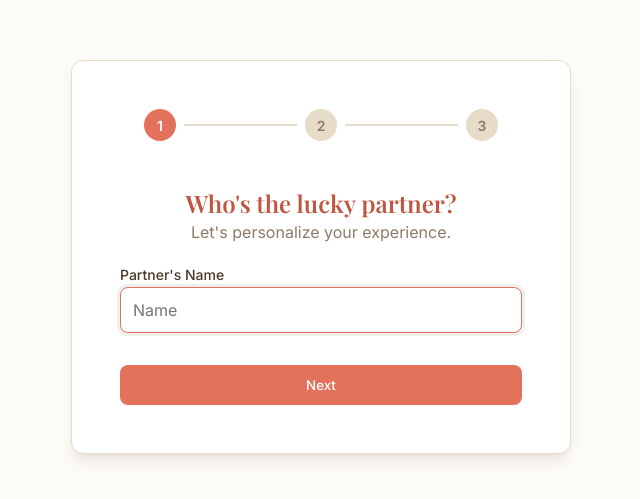
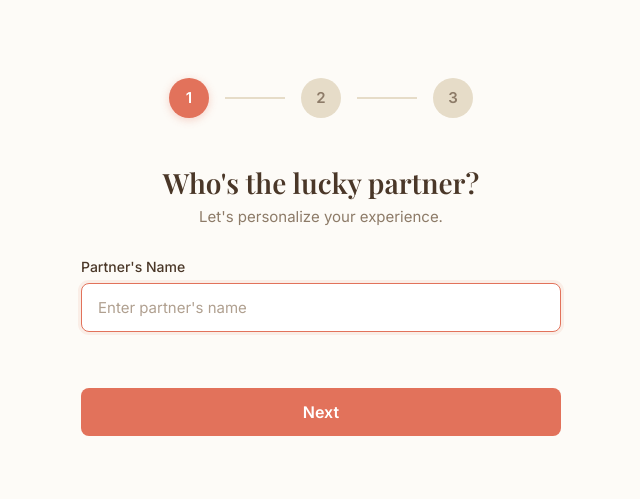
Before and after one commit to Fraganya/knotentials, a Next.js app: page /onboarding in a window 1280 px wide. Shown: the part 143-642 px from the top of the page, without its empty margins (319-959 px from the left). Built offline with nearby package versions, Linux system fonts and the light colour scheme; a web font is replaced by a local one.

Commit message:
improved UX on onboarding page

```diff
--- a/src/app/onboarding/page.js
+++ b/src/app/onboarding/page.js
@@ -28,7 +28,9 @@ export default function Onboarding() {
 
     return (
         <div className={styles.container}>
-            <div className={styles.card}>
+            <div className={styles.formWrapper}>
+
+
                 <div className={styles.progress}>
                     <div className={`${styles.step} ${step >= 1 ? styles.active : ""}`}>1</div>
                     <div className={styles.line}></div>
@@ -49,7 +51,7 @@ export default function Onboarding() {
                                     id="partnerName"
                                     value={formData.partnerName}
                                     onChange={handleChange}
-                                    placeholder="Name"
+                                    placeholder="Enter partner's name"
                                     required
                                     autoFocus
                                 />
@@ -94,7 +96,7 @@ export default function Onboarding() {
                         </div>
                     )}
 
-                    <button type="submit" className="btn btn-primary">
+                    <button type="submit" className={styles.submitButton}>
                         {step === 3 ? "Finish Setup" : "Next"}
                     </button>
                 </form>
--- a/src/app/onboarding/page.module.css
+++ b/src/app/onboarding/page.module.css
@@ -7,27 +7,27 @@
     padding: var(--spacing-md);
 }
 
-.card {
-    background: var(--surface);
-    padding: var(--spacing-2xl);
-    border-radius: var(--radius-lg);
-    box-shadow: var(--shadow-lg);
+.formWrapper {
     width: 100%;
-    max-width: 500px;
-    border: 1px solid var(--border);
+    max-width: 480px;
+    animation: slideUp 0.6s ease-out;
 }
+
+
+
+
 
 .progress {
     display: flex;
     align-items: center;
-    justify-content: space-between;
+    justify-content: center;
     margin-bottom: var(--spacing-2xl);
-    padding: 0 var(--spacing-lg);
+    gap: var(--spacing-md);
 }
 
 .step {
-    width: 32px;
-    height: 32px;
+    width: 40px;
+    height: 40px;
     border-radius: 50%;
     background: var(--border);
     color: var(--text-muted);
@@ -35,41 +35,46 @@
     align-items: center;
     justify-content: center;
     font-weight: 600;
-    font-size: 0.875rem;
+    font-size: 0.9375rem;
     transition: all var(--transition-normal);
+    flex-shrink: 0;
 }
 
 .step.active {
     background: var(--primary);
     color: white;
+    box-shadow: 0 2px 8px rgba(226, 114, 91, 0.3);
 }
 
 .line {
-    flex: 1;
+    width: 60px;
     height: 2px;
     background: var(--border);
-    margin: 0 var(--spacing-sm);
+    flex-shrink: 0;
 }
 
 .form {
     display: flex;
     flex-direction: column;
-    gap: var(--spacing-xl);
+    gap: var(--spacing-2xl);
 }
 
 .stepContent {
     text-align: center;
-    animation: fadeIn 0.3s ease-out;
+    animation: fadeIn 0.4s ease-out;
 }
 
 .stepContent h2 {
-    margin-bottom: var(--spacing-xs);
-    color: var(--primary-dark);
+    font-size: 1.75rem;
+    font-weight: 600;
+    margin-bottom: var(--spacing-sm);
+    color: var(--text-main);
 }
 
 .stepContent p {
     color: var(--text-muted);
-    margin-bottom: var(--spacing-lg);
+    font-size: 0.9375rem;
+    margin-bottom: var(--spacing-xl);
 }
 
 .inputGroup {
@@ -81,29 +86,58 @@
     font-size: 0.875rem;
     font-weight: 500;
     color: var(--text-main);
-    margin-bottom: var(--spacing-xs);
+    margin-bottom: var(--spacing-sm);
 }
 
 .inputGroup input {
     width: 100%;
-    padding: 0.75rem;
-    border: 1px solid var(--border);
+    padding: 0.875rem 1rem;
+    border: 1.5px solid var(--border);
     border-radius: var(--radius-md);
     font-family: inherit;
-    font-size: 1rem;
-    transition: border-color var(--transition-fast);
+    font-size: 0.9375rem;
+    transition: all var(--transition-fast);
+    background: var(--surface);
+    color: var(--text-main);
+}
+
+.inputGroup input::placeholder {
+    color: var(--text-light);
 }
 
 .inputGroup input:focus {
     outline: none;
     border-color: var(--primary);
-    box-shadow: 0 0 0 3px rgba(93, 112, 82, 0.1);
+    box-shadow: 0 0 0 3px rgba(226, 114, 91, 0.1);
+}
+
+.submitButton {
+    padding: 0.875rem 1.5rem;
+    background: var(--primary);
+    color: white;
+    border: none;
+    border-radius: var(--radius-md);
+    font-size: 1rem;
+    font-weight: 600;
+    cursor: pointer;
+    transition: all var(--transition-fast);
+    margin-top: var(--spacing-sm);
+}
+
+.submitButton:hover {
+    background: var(--primary-dark);
+    transform: translateY(-1px);
+    box-shadow: var(--shadow-md);
+}
+
+.submitButton:active {
+    transform: translateY(0);
 }
 
 @keyframes fadeIn {
     from {
         opacity: 0;
-        transform: translateY(10px);
+        transform: translateY(15px);
     }
 
     to {
@@ -111,3 +145,39 @@
         transform: translateY(0);
     }
 }
+
+@keyframes slideUp {
+    from {
+        opacity: 0;
+        transform: translateY(30px);
+    }
+
+    to {
+        opacity: 1;
+        transform: translateY(0);
+    }
+}
+
+@media (max-width: 640px) {
+    .stepContent h2 {
+        font-size: 1.5rem;
+    }
+
+    .formWrapper {
+        max-width: 100%;
+    }
+
+    .progress {
+        gap: var(--spacing-sm);
+    }
+
+    .line {
+        width: 40px;
+    }
+
+    .step {
+        width: 36px;
+        height: 36px;
+        font-size: 0.875rem;
+    }
+}
```
